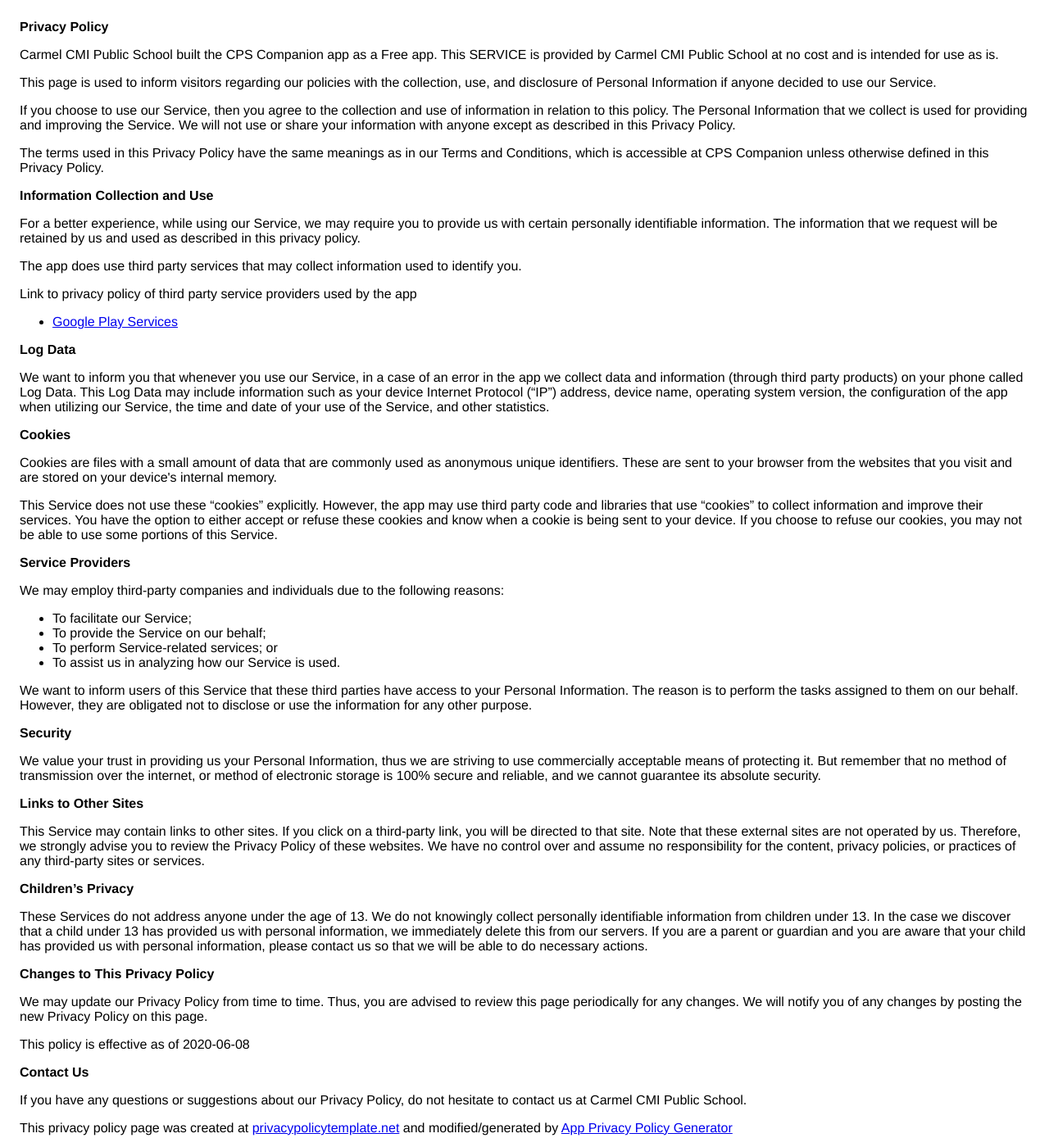
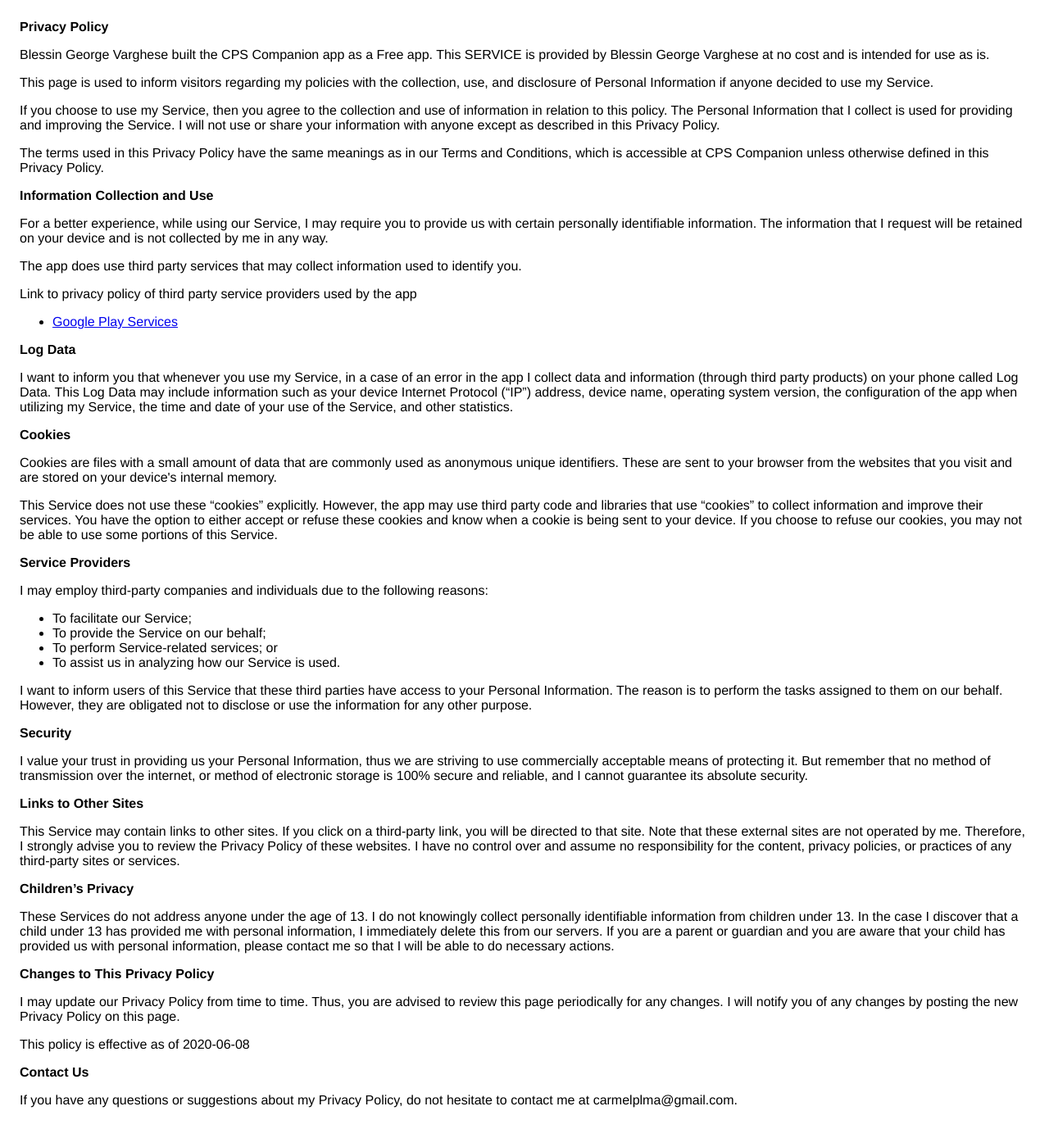
Before and after one commit to bgrgv/bgrgv.github.io, a plain HTML site: page index.html in a window 1280 px wide. Shown: the whole page at 82% size. Drawn offline with Linux system fonts and the light colour scheme.

Commit message:
Update index.html

```diff
--- a/index.html
+++ b/index.html
@@ -8,29 +8,29 @@
     </head>
     <body>
     <strong>Privacy Policy</strong> <p>
-                  Carmel CMI Public School built the CPS Companion app as
+                  Blessin George Varghese built the CPS Companion app as
                   a Free app. This SERVICE is provided by
-                  Carmel CMI Public School at no cost and is intended for use as
+                  Blessin George Varghese at no cost and is intended for use as
                   is.
                 </p> <p>
-                  This page is used to inform visitors regarding our
+                  This page is used to inform visitors regarding my
                   policies with the collection, use, and disclosure of Personal
-                  Information if anyone decided to use our Service.
+                  Information if anyone decided to use my Service.
                 </p> <p>
-                  If you choose to use our Service, then you agree to
+                  If you choose to use my Service, then you agree to
                   the collection and use of information in relation to this
-                  policy. The Personal Information that we collect is
-                  used for providing and improving the Service. We will not use or share your information with
+                  policy. The Personal Information that I collect is
+                  used for providing and improving the Service. I will not use or share your information with
                   anyone except as described in this Privacy Policy.
                 </p> <p>
                   The terms used in this Privacy Policy have the same meanings
                   as in our Terms and Conditions, which is accessible at
                   CPS Companion unless otherwise defined in this Privacy Policy.
                 </p> <p><strong>Information Collection and Use</strong></p> <p>
-                  For a better experience, while using our Service, we
+                  For a better experience, while using our Service, I
                   may require you to provide us with certain personally
                   identifiable information. The information that
-                  we request will be retained by us and used as described in this privacy policy.
+                  I request will be retained on your device and is not collected by me in any way.
                 </p> <div><p>
                     The app does use third party services that may collect
                     information used to identify you.
@@ -38,13 +38,13 @@
                     Link to privacy policy of third party service providers used
                     by the app
                   </p> <ul><li><a href="https://www.google.com/policies/privacy/" target="_blank" rel="noopener noreferrer">Google Play Services</a></li><!----><!----><!----><!----><!----><!----><!----><!----><!----><!----><!----><!----><!----><!----><!----><!----></ul></div> <p><strong>Log Data</strong></p> <p>
-                  We want to inform you that whenever you
-                  use our Service, in a case of an error in the app
-                  we collect data and information (through third party
+                  I want to inform you that whenever you
+                  use my Service, in a case of an error in the app
+                  I collect data and information (through third party
                   products) on your phone called Log Data. This Log Data may
                   include information such as your device Internet Protocol
                   (“IP”) address, device name, operating system version, the
-                  configuration of the app when utilizing our Service,
+                  configuration of the app when utilizing my Service,
                   the time and date of your use of the Service, and other
                   statistics.
                 </p> <p><strong>Cookies</strong></p> <p>
@@ -61,53 +61,50 @@
                   choose to refuse our cookies, you may not be able to use some
                   portions of this Service.
                 </p> <p><strong>Service Providers</strong></p> <p>
-                  We may employ third-party companies and
+                  I may employ third-party companies and
                   individuals due to the following reasons:
                 </p> <ul><li>To facilitate our Service;</li> <li>To provide the Service on our behalf;</li> <li>To perform Service-related services; or</li> <li>To assist us in analyzing how our Service is used.</li></ul> <p>
-                  We want to inform users of this Service
+                  I want to inform users of this Service
                   that these third parties have access to your Personal
                   Information. The reason is to perform the tasks assigned to
                   them on our behalf. However, they are obligated not to
                   disclose or use the information for any other purpose.
                 </p> <p><strong>Security</strong></p> <p>
-                  We value your trust in providing us your
+                  I value your trust in providing us your
                   Personal Information, thus we are striving to use commercially
                   acceptable means of protecting it. But remember that no method
                   of transmission over the internet, or method of electronic
-                  storage is 100% secure and reliable, and we cannot
+                  storage is 100% secure and reliable, and I cannot
                   guarantee its absolute security.
                 </p> <p><strong>Links to Other Sites</strong></p> <p>
                   This Service may contain links to other sites. If you click on
                   a third-party link, you will be directed to that site. Note
-                  that these external sites are not operated by us.
-                  Therefore, we strongly advise you to review the
-                  Privacy Policy of these websites. We have
+                  that these external sites are not operated by me.
+                  Therefore, I strongly advise you to review the
+                  Privacy Policy of these websites. I have
                   no control over and assume no responsibility for the content,
                   privacy policies, or practices of any third-party sites or
                   services.
                 </p> <p><strong>Children’s Privacy</strong></p> <p>
                   These Services do not address anyone under the age of 13.
-                  We do not knowingly collect personally
+                  I do not knowingly collect personally
                   identifiable information from children under 13. In the case
-                  we discover that a child under 13 has provided
-                  us with personal information, we immediately
+                  I discover that a child under 13 has provided
+                  me with personal information, I immediately
                   delete this from our servers. If you are a parent or guardian
                   and you are aware that your child has provided us with
-                  personal information, please contact us so that
-                  we will be able to do necessary actions.
+                  personal information, please contact me so that
+                  I will be able to do necessary actions.
                 </p> <p><strong>Changes to This Privacy Policy</strong></p> <p>
-                  We may update our Privacy Policy from
+                  I may update our Privacy Policy from
                   time to time. Thus, you are advised to review this page
-                  periodically for any changes. We will
+                  periodically for any changes. I will
                   notify you of any changes by posting the new Privacy Policy on
                   this page.
                 </p> <p>This policy is effective as of 2020-06-08</p> <p><strong>Contact Us</strong></p> <p>
-                  If you have any questions or suggestions about our
-                  Privacy Policy, do not hesitate to contact us at Carmel CMI Public School.
+                  If you have any questions or suggestions about my
+                  Privacy Policy, do not hesitate to contact me at carmelplma@gmail.com.
                 </p> <p>
-                  This privacy policy page was created at
-                  <a href="https://privacypolicytemplate.net" target="_blank" rel="noopener noreferrer">privacypolicytemplate.net</a>
-                  and modified/generated by
-                  <a href="https://app-privacy-policy-generator.firebaseapp.com/" target="_blank" rel="noopener noreferrer">App Privacy Policy Generator</a></p>
+
     </body>
     </html>
```
